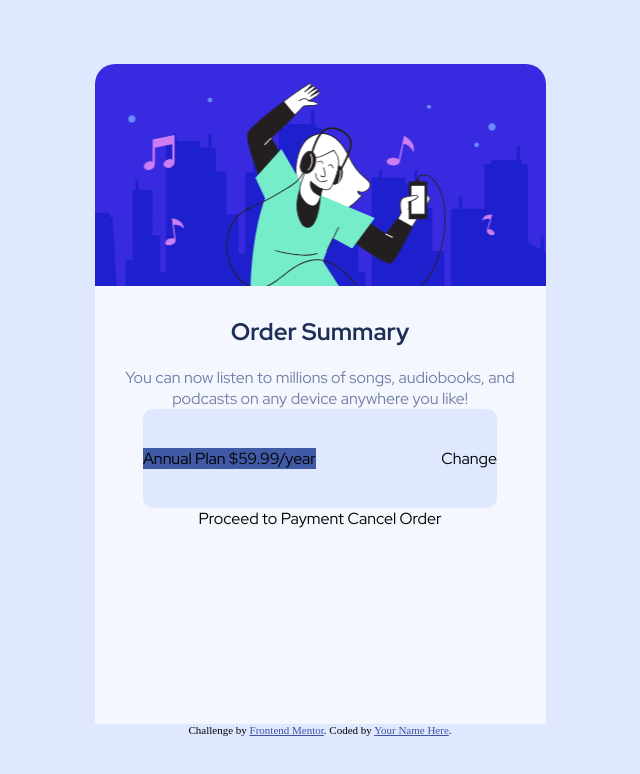
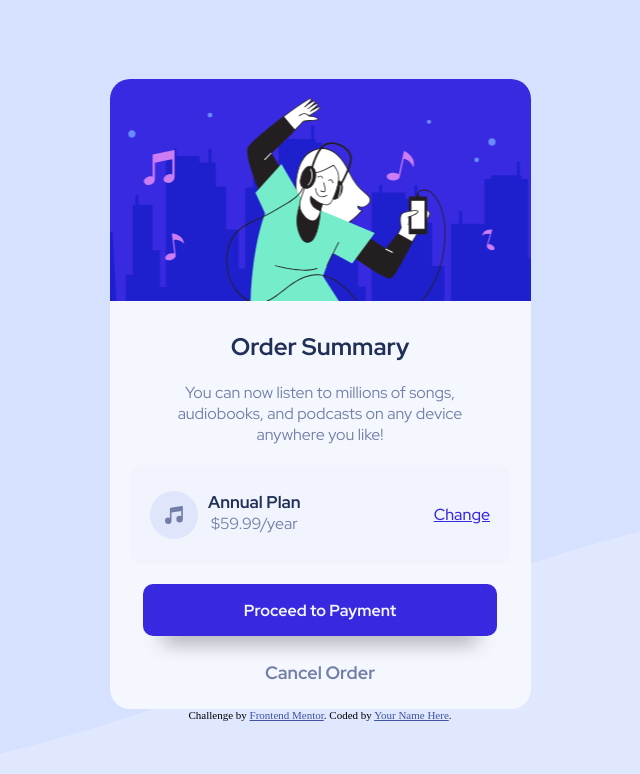
Before and after one commit to AndersonF-Dev/order-summary-component, a plain HTML site: page index.html in a window 1280 px wide. Shown: the whole page, without its empty margins (320-960 px from the left). Drawn offline with Linux system fonts and the light colour scheme.

Commit message:
Atualização

```diff
--- /dev/null
+++ b/css/responsivo.css
@@ -0,0 +1,25 @@
+@media(max-width: 600px) {
+    body {
+        background: url('../images/pattern-background-mobile.svg') center center no-repeat;
+        background-size: cover;
+    }
+    .card-cont {
+        width: 375px;
+    }
+
+    .cont .card-cont .img {
+        width: 375px;
+    }
+
+    .cont .informacoes p {
+        font-size: 18px;
+    }
+
+    .cont .card-musica {
+        width: 300px;
+    }
+
+    .cont .decoração-butao {
+        width: 300px;
+    }
+}
--- a/css/style.css
+++ b/css/style.css
@@ -1,38 +1,41 @@
 @import url('https://fonts.googleapis.com/css2?family=Red+Hat+Display:ital,wght@0,300..900;1,300..900&display=swap');
 
+html{
+    background-color: hsl(225, 100%, 94%);
+}
 body{
     height: 100vh;
     display: flex;
     flex-direction: column;
     align-items: center;
     justify-content: center;
-    background-color: hsl(225, 100%, 94%);
+
+    background: url('../images/pattern-background-desktop.svg') center center no-repeat;
+    background-size: cover;
 
 }
-.cont {
-    /* display: flex;
-    flex-direction: column;
-    justify-content: center;
-    align-items: center; */
-}
+
 .card-cont {
+    background-color: hsl(225, 100%, 98%);
     display: flex;
     flex-direction: column;
     align-items: center;
+
     text-align: center;
     font-family: "Red Hat Display", sans-serif;
-    width: 451px;
-    height: 660px;
-    background-color: hsl(225, 100%, 98%);
-    border-top-left-radius: 20px;
-    border-top-right-radius: 20px;
+
+    max-width: 421px;
+    height: 630px;
+    border-radius: 20px;
 }
 
 .cont .card-cont .img {
     background: url('../images/illustration-hero.svg') center center no-repeat;
     background-size: cover;
-    width: 451px;
+
+    width: 421px;
     height: 222px;
+
     border-top-left-radius: 20px;
     border-top-right-radius: 20px;
 }
@@ -46,23 +49,80 @@ body{
 .cont .informacoes p {
     color: hsl(224, 23%, 55%);
     margin-top: 20px;
+    padding: 0 40px;
 
 }
 
-.card-musica {
-    background-color: hsl(225, 100%, 94%);
-    width: 354px;
+.cont .card-musica {
+    background-color: hsla(222, 63%, 95%, 0.411);
+    width: 340px;
     height: 99px;
+
     display: flex;
     justify-content: space-between;
     align-items: center;
+
     border-radius: 10px;
+    margin-top: 20px;
+    padding: 0 20px;
 }
-.card-musica-nome {
-    background-color: hsl(225, 44%, 45%);
+.cont .card-musica .card-musica-informacoes {
+    display: flex;
+    gap: 10px;
 }
-.card-musica p {
-    d
+.cont .card-musica .card-musica-informacoes .musica-informacoes >p {
+    font-size: 17px;
+    font-weight: 700;
+    color: hsl(223, 47%, 23%);
+}
+
+.cont .card-musica .card-musica-informacoes .musica-informacoes span {
+    color: hsl(224, 23%, 55%);
+}
+
+.cont .card-musica a {
+    font-weight: 500;
+    color: hsl(245, 75%, 52%);
+}
+
+.cont .card-musica a:hover {
+    text-decoration: none;
+}
+
+.cont .decoração-butao {
+    background-color: hsl(245, 75%, 52%);
+    width: 354px;
+    height: 52px;
+
+    display: flex;
+    align-items: center;
+    justify-content: center;
+
+    color: hsl(225, 100%, 98%);
+    font-weight: 700;
+
+    border-radius: 10px;
+    margin-top: 20px;
+    cursor: pointer;
+    margin-bottom: 25px;
+
+    box-shadow: rgba(0, 0, 0, 0.45) 0px 25px 20px -20px;
+}
+
+.cont .butao .decoração-butao:hover {
+    background-color: hsl(245, 74%, 63%);
+
+}
+
+.cont .butao span {
+    color: hsl(224, 23%, 55%);
+    font-weight: 700;
+    font-size: 18px;
+    cursor: pointer;
+}
+
+.cont .butao span:hover {
+    color: hsl(223, 47%, 23%);
 }
 .attribution { font-size: 11px; text-align: center; }
 .attribution a { color: hsl(228, 45%, 44%); }
--- a/index.html
+++ b/index.html
@@ -7,6 +7,7 @@
   <link rel="icon" type="image/png" sizes="32x32" href="./images/favicon-32x32.png">
   <link rel="stylesheet" href="css/reset.css">
   <link rel="stylesheet" href="css/style.css">
+  <link rel="stylesheet" href="css/responsivo.css">
 
   <title>Frontend Mentor | Order summary card</title>
 
@@ -24,18 +25,21 @@
         </p>
       </div>
       <div class="card-musica">
-        <div class="card-musica-nome">
-          <p>
-            Annual Plan
-            $59.99/year
-          </p>
+        <!-- <img src="images/icon-music.svg" alt=""> -->
+        <div class="card-musica-informacoes">
+          <img src="images/icon-music.svg" alt="">
+            <div class="musica-informacoes">
+              <p>Annual Plan</p>
+              <span>$59.99/year</span>
+            </div>
+            <!-- <span>Change</span> -->
 
         </div>
-        <span>Change</span>
+        <a href=""><span>Change</span></a>
       </div>
-      <div>
-        Proceed to Payment
-        Cancel Order
+      <div class="butao">
+        <p class="decoração-butao">Proceed to Payment</p>
+        <span>Cancel Order</span>
       </div>
     </section>
   </main>
```
